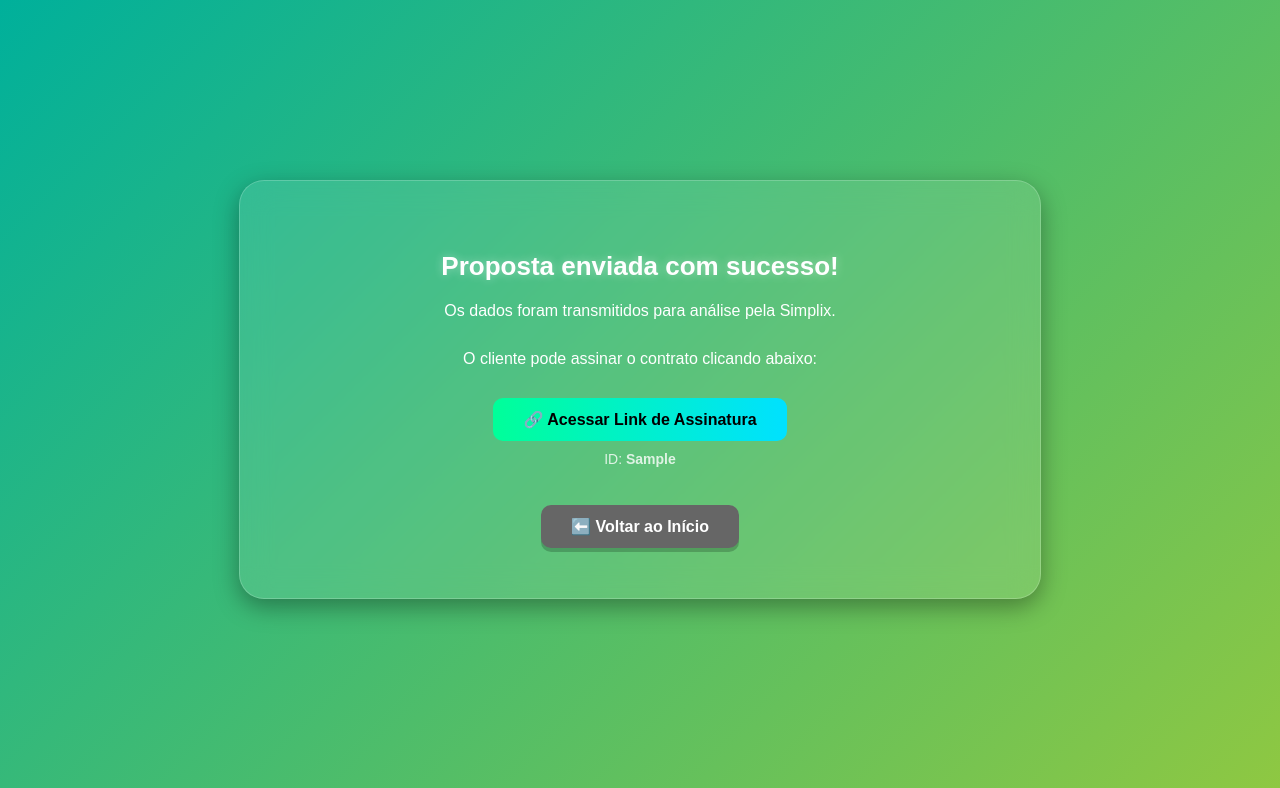
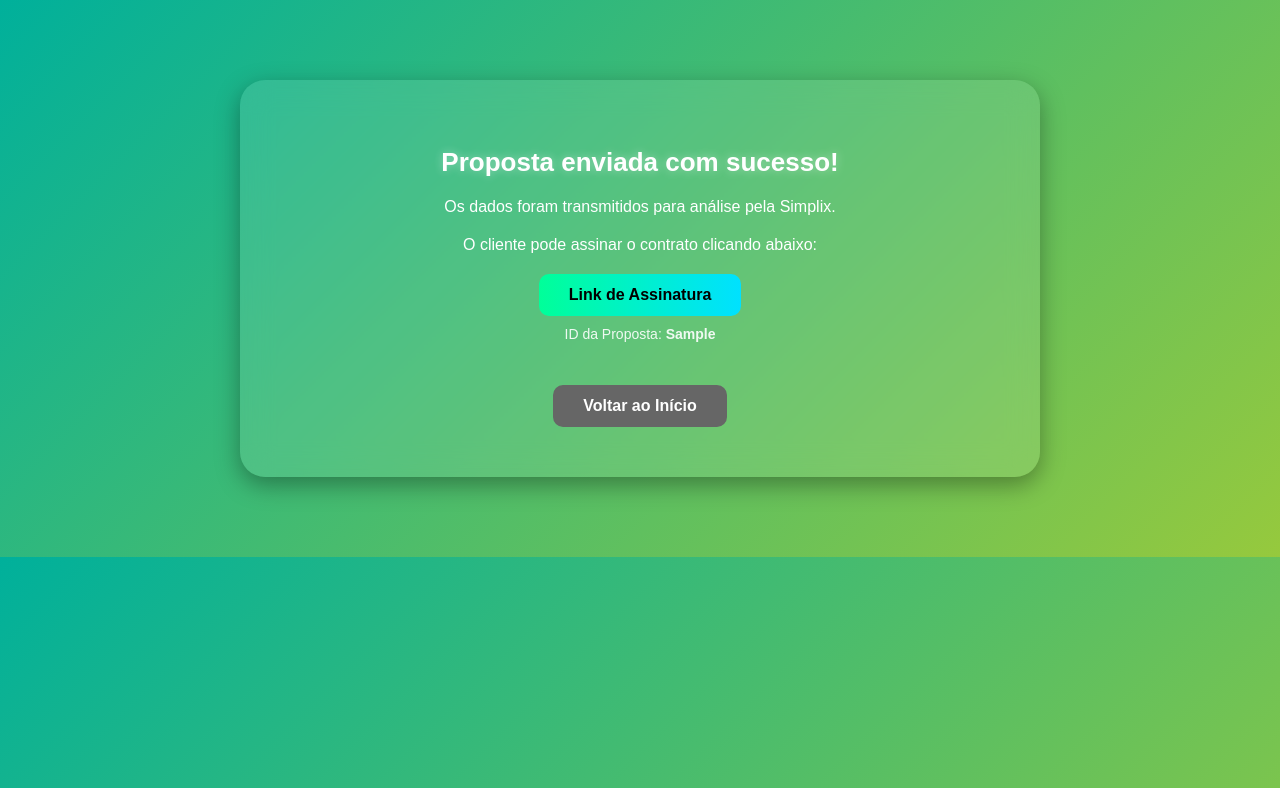
Before and after one commit to YutaIkki/Simplix-Unico, a Flask app: template templates/cadastrar_proposta_conclusao.html in a window 1280 px wide. Shown: the top 788 px of the page. Run offline with Flask 3, Linux system fonts and the light colour scheme; the template is opened without the code that fills it: most values are stand-ins (such as "Sample title", 1, 10 or a date in 2020); some libraries are stand-ins or nearby versions; some web fonts are replaced.

Commit message:
atualização do link

```diff
--- a/app.py
+++ b/app.py
@@ -640,27 +640,47 @@ def enviar_proposta():
         data_resp = resp.json()
         print(f"[Simplix Produção] Resposta: {resp.status_code} | {json.dumps(data_resp, indent=2, ensure_ascii=False)}")
 
-        # 🔗 Captura link e ID da proposta
         link_assinatura = (
-            data_resp.get("objectReturn", {}).get("signatureUrl") or
-            data_resp.get("objectReturn", {}).get("urlAssinatura")
+            data_resp.get("objectReturn", {}).get("signatureUrl")
+            or data_resp.get("objectReturn", {}).get("urlAssinatura")
         )
         id_proposta = (
-            data_resp.get("objectReturn", {}).get("proposalId") or
-            data_resp.get("objectReturn", {}).get("idProposta")
+            data_resp.get("objectReturn", {}).get("proposalId")
+            or data_resp.get("objectReturn", {}).get("idProposta")
         )
 
-        return jsonify({
-            "ok": True,
-            "status": resp.status_code,
-            "resposta": data_resp,
-            "link_assinatura": link_assinatura,
-            "id_proposta": id_proposta
-        })
+        return render_template(
+            "cadastrar_proposta_conclusao.html",
+            link_assinatura=link_assinatura,
+            id_proposta=id_proposta,
+            cpf=cpf
+        )
 
     except Exception as e:
-        print(f"Erro ao enviar proposta: {e}")
-        return jsonify({"ok": False, "erro": str(e)})
+        print(f" Erro ao enviar proposta: {e}")
+        return render_template(
+            "cadastrar_proposta_conclusao.html",
+            link_assinatura=None,
+            id_proposta=None,
+            cpf=cpf
+        )
+
+@app.route("/verificar-status")
+def verificar_status():
+    cpf = request.args.get("cpf")
+    conn = get_conn()
+    c = conn.cursor()
+    if isinstance(conn, sqlite3.Connection):
+        c.execute("SELECT link_assinatura, id_proposta FROM propostas WHERE cpf = ?", (cpf,))
+    else:
+        c.execute("SELECT link_assinatura, id_proposta FROM propostas WHERE cpf = %s", (cpf,))
+    row = c.fetchone()
+    conn.close()
+
+    if row and row[0]:
+        return jsonify({"link_assinatura": row[0], "id_proposta": row[1]})
+    return jsonify({"link_assinatura": None})
+
 
 @app.route("/editar_proposta/<int:proposta_id>", methods=["GET", "POST"])
 def editar_proposta(proposta_id):
--- a/templates/cadastrar_proposta_conclusao.html
+++ b/templates/cadastrar_proposta_conclusao.html
@@ -3,7 +3,6 @@
 <head>
   <meta charset="UTF-8">
   <title>Conclusão da Proposta</title>
-  <link rel="stylesheet" href="/static/style.css">
   <link href="https://fonts.googleapis.com/css2?family=Tomorrow:wght@600&display=swap" rel="stylesheet">
   <style>
     body {
@@ -37,7 +36,13 @@
 
     p {
       font-size: 16px;
-      margin-bottom: 30px;
+      margin-bottom: 20px;
+    }
+
+    .info {
+      font-size: 15px;
+      color: rgba(255,255,255,0.85);
+      margin-bottom: 25px;
     }
 
     .btn {
@@ -65,20 +70,38 @@
     .btn-voltar {
       background: #666;
       color: #fff;
-      margin-top: 20px;
+      margin-top: 25px;
     }
 
     .btn-voltar:hover {
       background: #444;
     }
 
+    .btn-atualizar {
+      background: linear-gradient(90deg, #ffae00, #ff7b00);
+      color: #fff;
+      margin-top: 10px;
+    }
+
+    .btn-atualizar:hover {
+      transform: scale(1.05);
+      box-shadow: 0 0 12px rgba(255,200,0,0.7);
+    }
+
     .id-box {
       font-size: 14px;
       color: #fff;
-      opacity: 0.8;
+      opacity: 0.9;
       margin-top: 10px;
     }
 
+    .msg-aguarde {
+      color: #ffecb3;
+      font-size: 15px;
+      margin-top: 10px;
+      font-weight: 500;
+      text-shadow: 0 0 8px rgba(0,0,0,0.2);
+    }
   </style>
 </head>
 <body>
@@ -86,18 +109,40 @@
     <h1>Proposta enviada com sucesso!</h1>
     <p>Os dados foram transmitidos para análise pela Simplix.</p>
 
-    {% if link_assinatura %}
-      <p>O cliente pode assinar o contrato clicando abaixo:</p>
-      <a href="{{ link_assinatura }}" target="_blank" class="btn btn-assinatura">🔗 Acessar Link de Assinatura</a>
-      {% if id_proposta %}
-        <div class="id-box">ID: <strong>{{ id_proposta }}</strong></div>
+    <div id="link-box">
+      {% if link_assinatura %}
+        <p>O cliente pode assinar o contrato clicando abaixo:</p>
+        <a href="{{ link_assinatura }}" target="_blank" class="btn btn-assinatura">Link de Assinatura</a>
+        {% if id_proposta %}
+          <div class="id-box">ID da Proposta: <strong>{{ id_proposta }}</strong></div>
+        {% endif %}
+      {% else %}
+        <p>O Simplix está processando sua proposta...</p>
+        <div class="msg-aguarde">Link ainda não disponível, atualize em alguns instantes.</div>
+        <button class="btn btn-atualizar" onclick="verificarStatus()">Atualizar link</button>
       {% endif %}
-    {% else %}
-      <p>O link de assinatura será gerado assim que o Simplix concluir a análise.</p>
-    {% endif %}
+    </div>
 
     <br>
-    <a href="/index" class="btn btn-voltar">⬅️ Voltar ao Início</a>
+    <a href="/index" class="btn btn-voltar">Voltar ao Início</a>
   </div>
+
+  <script>
+    async function verificarStatus() {
+      const cpf = "{{ cpf }}";
+      const resp = await fetch(`/verificar-status?cpf=${cpf}`);
+      const data = await resp.json();
+
+      if (data.link_assinatura) {
+        document.getElementById("link-box").innerHTML = `
+          <p>O cliente pode assinar o contrato clicando abaixo:</p>
+          <a href="${data.link_assinatura}" target="_blank" class="btn btn-assinatura">Link de Assinatura</a>
+          <div class="id-box">ID da Proposta: <strong>${data.id_proposta}</strong></div>
+        `;
+      } else {
+        alert("Ainda não há link de assinatura disponível. Tente novamente em alguns instantes.");
+      }
+    }
+  </script>
 </body>
 </html>
```
